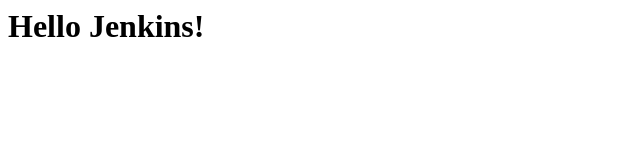
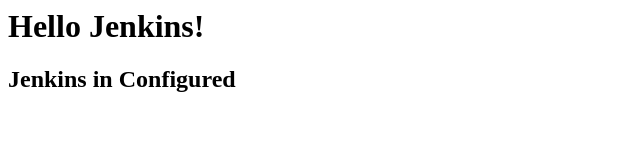
Before and after one commit to GodlyIsOP/jenkins-demo, a plain HTML site: page index.html in a window 1280 px wide. Shown: the whole page, without its empty margins (0-640 px from the left). Drawn offline with Linux system fonts and the light colour scheme.

Commit message:
Update index.html

```diff
--- a/index.html
+++ b/index.html
@@ -1 +1,2 @@
 <h1>Hello Jenkins!</h1>
+<h2>Jenkins in Configured</h2>
```
